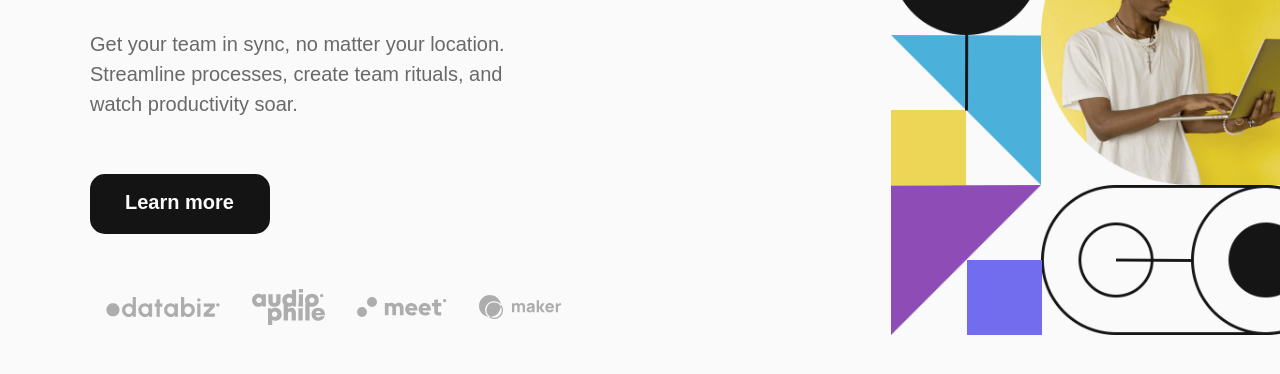
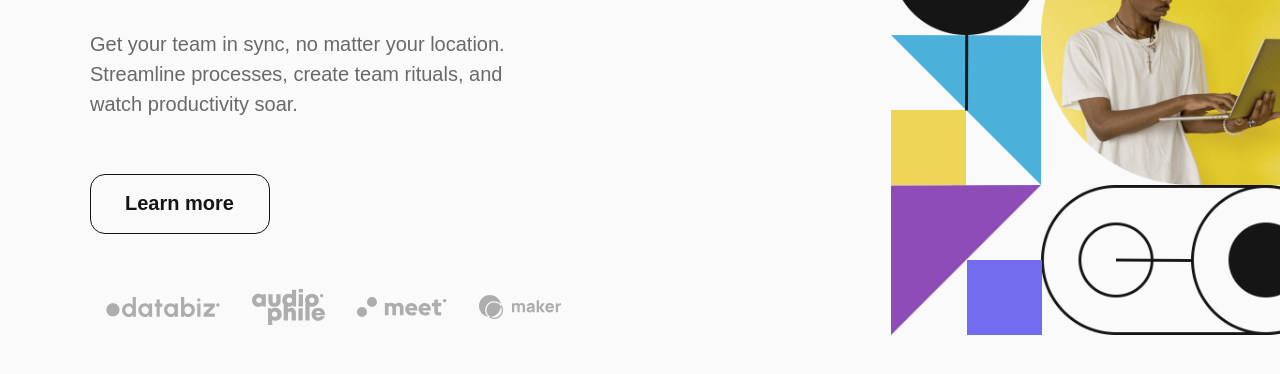
Before and after one commit to joaoribdahora/Home-Page, a plain HTML site: page index.html in a window 1280 px wide. In both pictures the pointer is over the element "Learn more". Shown: the part 348-722 px from the top of the page. Drawn offline with Linux system fonts and the light colour scheme.

Commit message:
Finalização do layout da página

```diff
--- a/style.css
+++ b/style.css
@@ -119,10 +119,16 @@ p{
     font-weight: bold;
     font-size: 20px;
     color:hsl(0, 0%, 98%);
-    padding: 17px 35px;
+    padding: 17px 34px;
     background-color: hsl(0, 0%, 8%);
     border-radius: 15px;
     cursor: pointer;
+}
+.learn:hover{
+    background-color: hsl(0, 0%, 98%);
+    border: 1px solid hsl(0, 0%, 8%);
+    color:hsl(0, 0%, 8%);
+    font-weight: bold;
 }
 aside{
     display: flex;
```
Also changed, not shown: 1 other file.
